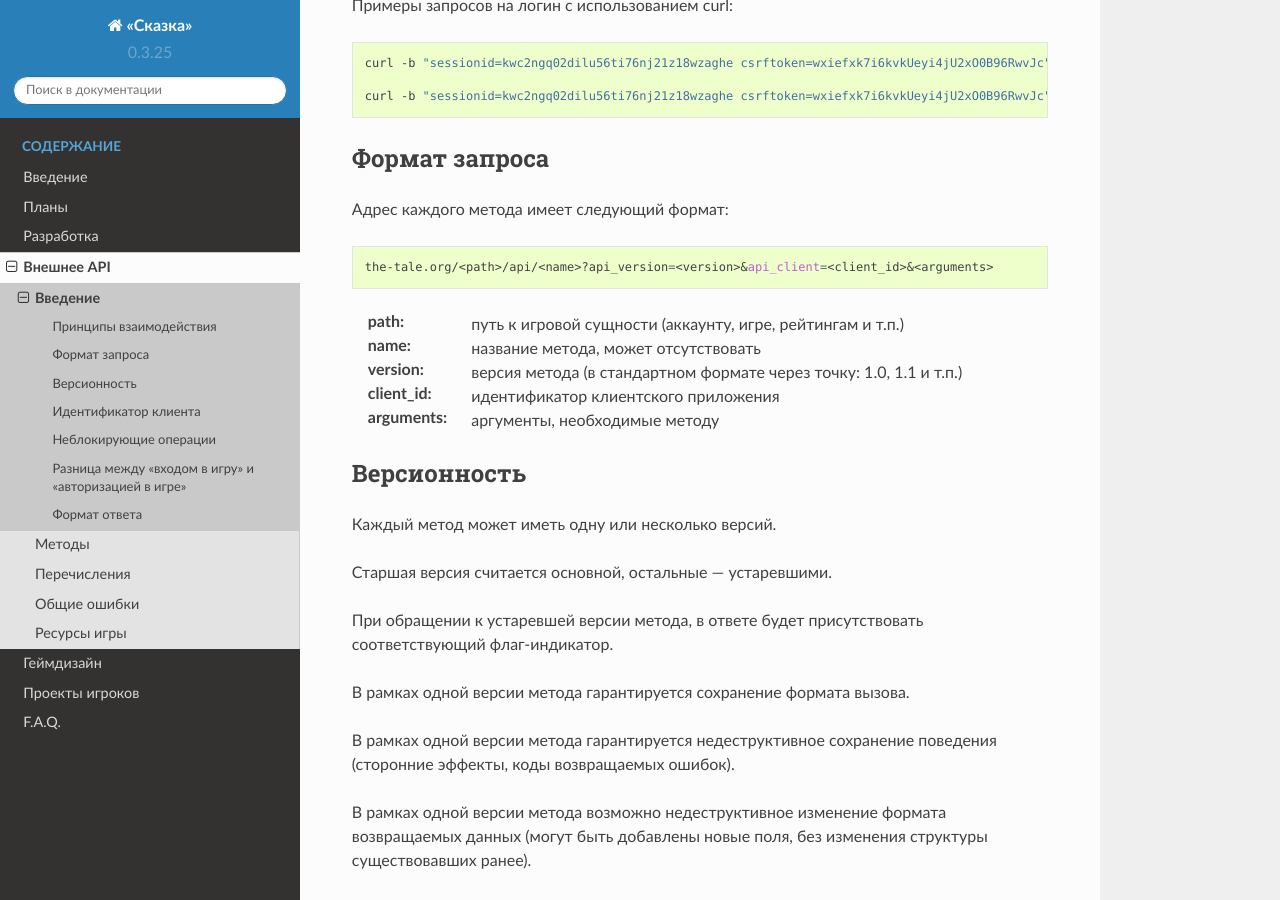
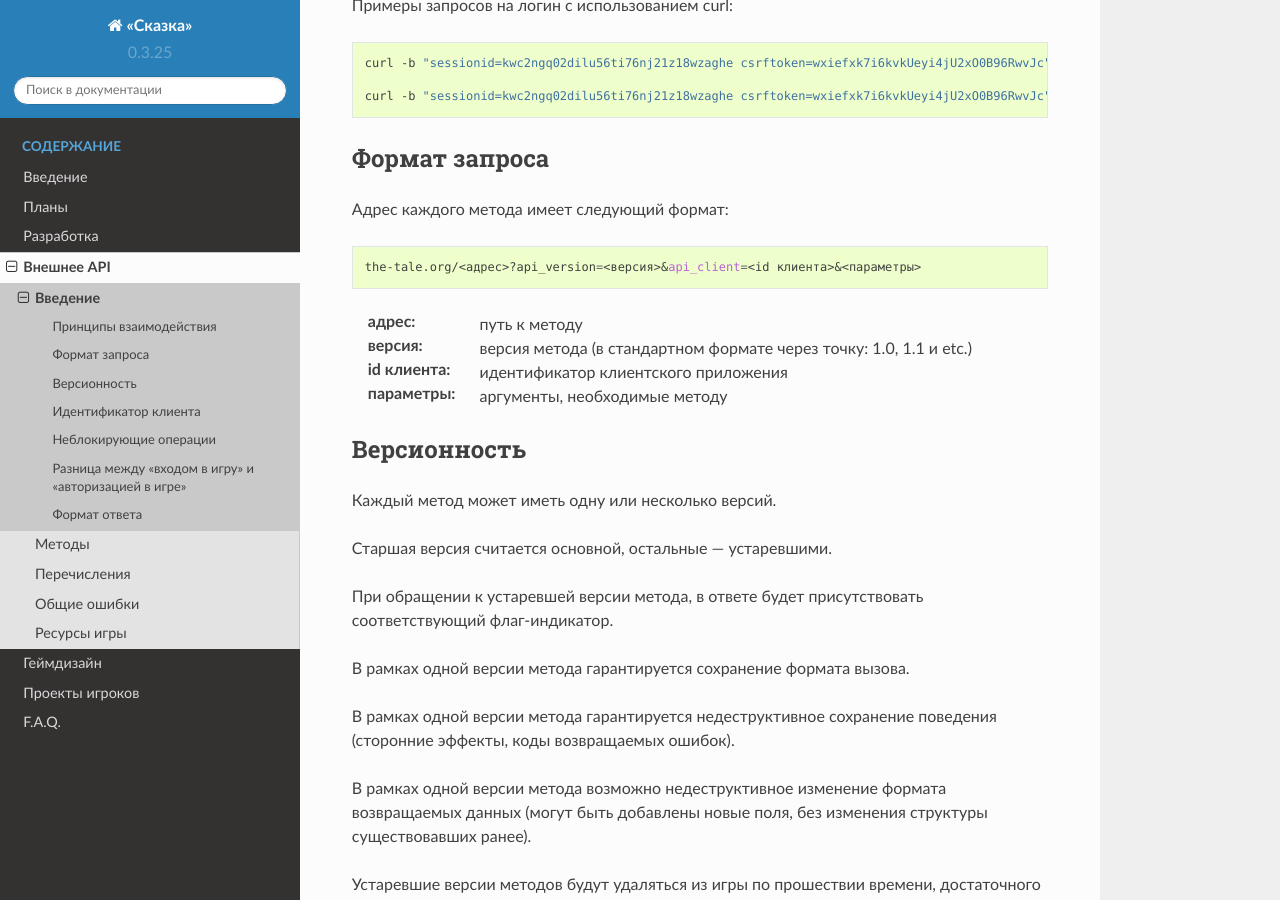
Before and after one commit to the-tale/tt_docs, a Sphinx documentation site: the page built from docs/source/external_api/intro.rst, in a window 1280 px wide and 900 px high, scrolled down 558 px. Built offline with Sphinx 7.4.7 and the Read the Docs theme 2.0.0, drawn with Linux system fonts in a browser that asks for light colours.

Commit message:
Название парамеитров методов api синхронизировано с их описанием

```diff
--- a/docs/source/external_api/intro.rst
+++ b/docs/source/external_api/intro.rst
@@ -28,13 +28,12 @@
 
 .. code-block:: bash
 
-    the-tale.org/<path>/api/<name>?api_version=<version>&api_client=<client_id>&<arguments>
+    the-tale.org/<адрес>?api_version=<версия>&api_client=<id клиента>&<параметры>
 
-:path: путь к игровой сущности (аккаунту, игре, рейтингам и т.п.)
-:name: название метода, может отсутствовать
-:version: версия метода (в стандартном формате через точку: 1.0, 1.1 и т.п.)
-:client_id: идентификатор клиентского приложения
-:arguments: аргументы, необходимые методу
+:адрес: путь к методу
+:версия: версия метода (в стандартном формате через точку: 1.0, 1.1 и etc.)
+:id клиента: идентификатор клиентского приложения
+:параметры: аргументы, необходимые методу
 
 
 Версионность
```
